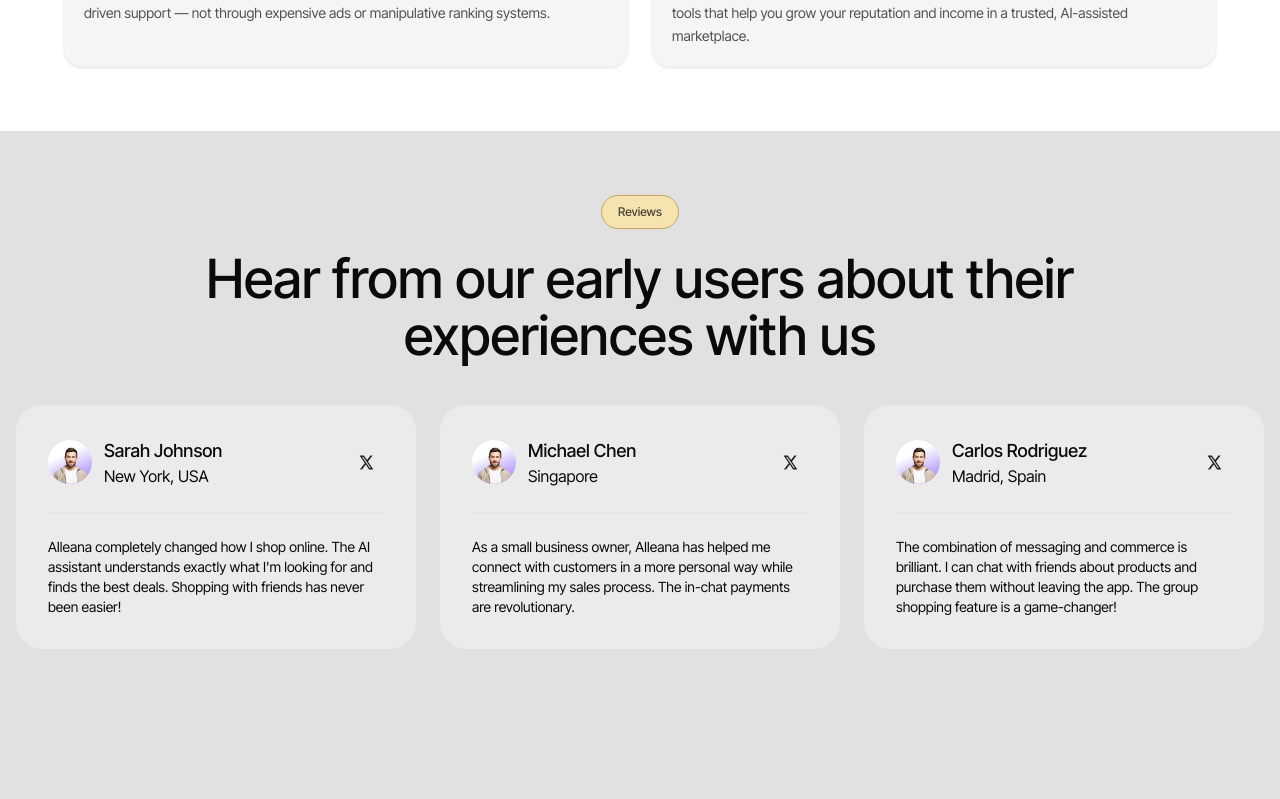
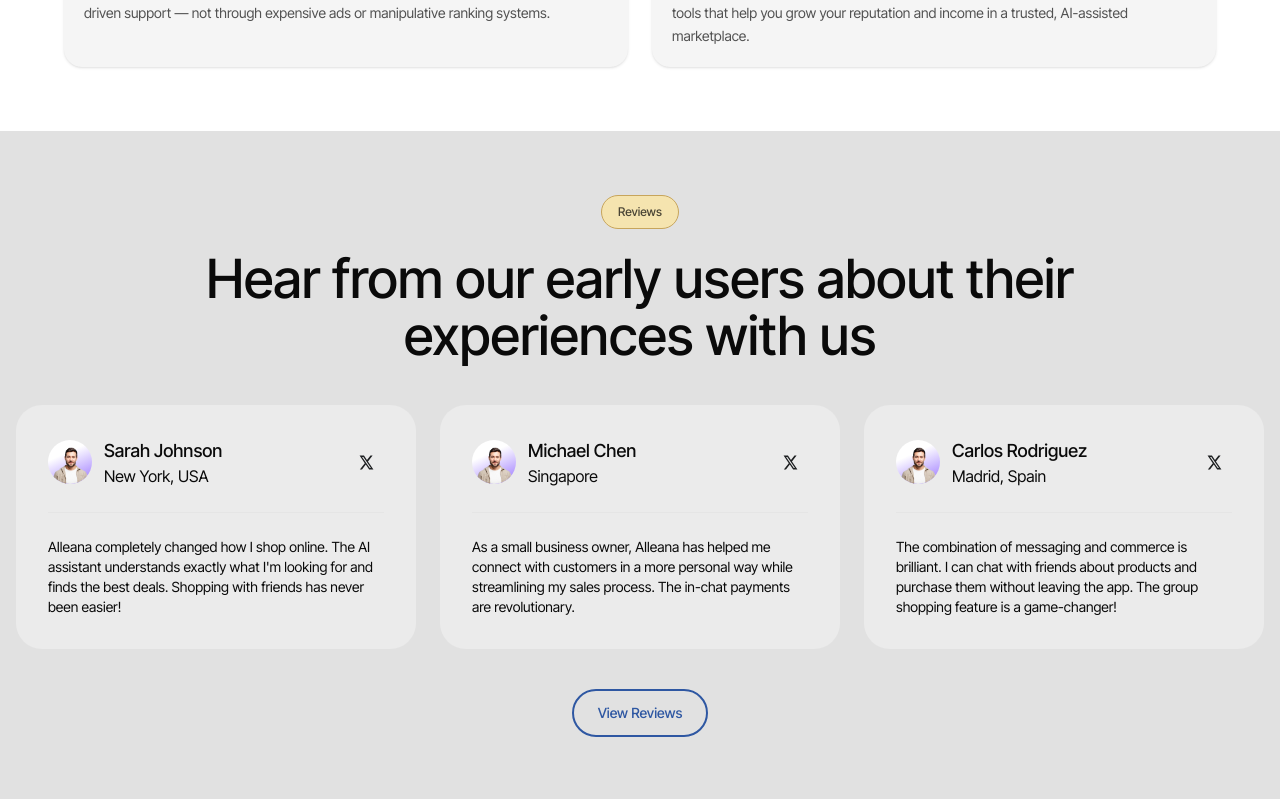
Before and after one commit to AIleana-Limited/frontend-web, a Next.js app: page / in a window 1280 px wide. Shown: the part 3061-3860 px from the top of the page. Built offline with nearby package versions, Linux system fonts and the light colour scheme.

Commit message:
Developed Review Section

```diff
--- a/components/site/home/Reviews.tsx
+++ b/components/site/home/Reviews.tsx
@@ -2,6 +2,7 @@
 import Image, { StaticImageData } from "next/image";
 import { Twitter } from "lucide-react";
 import { Avatar } from "@/app/assest/images";
+import Link from "next/link";
 
 type Review = {
   name: string;
@@ -96,7 +97,7 @@
         </a>
       </div>
 
-      <p className="pt-6 border-t text-sm">
+      <p className="pt-6 border-t  text-sm">
         {message}
       </p>
     </article>
@@ -106,7 +107,7 @@
 export default function Reviews() {
   return (
 
-      <section className="mx-auto w-full px-4 py-16 space-y-10">
+      <section className="mx-auto w-full px-4 py-16 flex flex-col space-y-10">
          <div className="max-w-7xl mx-auto flex flex-col gap-5.5 justify-centery items-center">
           {/* Badge */}
           <div className="inline-flex max-w-md rounded-full border border-[#C7A55C] bg-[#F5E4AF] px-4 py-2 text-xs font-medium text-black/70">
@@ -123,6 +124,18 @@
         <ReviewCard key={review.name} {...review} />
       ))}
     </div>
+<div className="mx-auto max-w-40">
+      <button  className="inline-flex items-center justify-center
+              rounded-full px-6 py-3 text-sm font-medium border-primary
+               border-2 text-primary transition hover:bg-primary/10">
+                  <Link
+                    href="/get-early-access"
+                    >
+                    View Reviews
+                  </Link>
+                      </button>
+
+</div>
     </section>
 
   );
```
